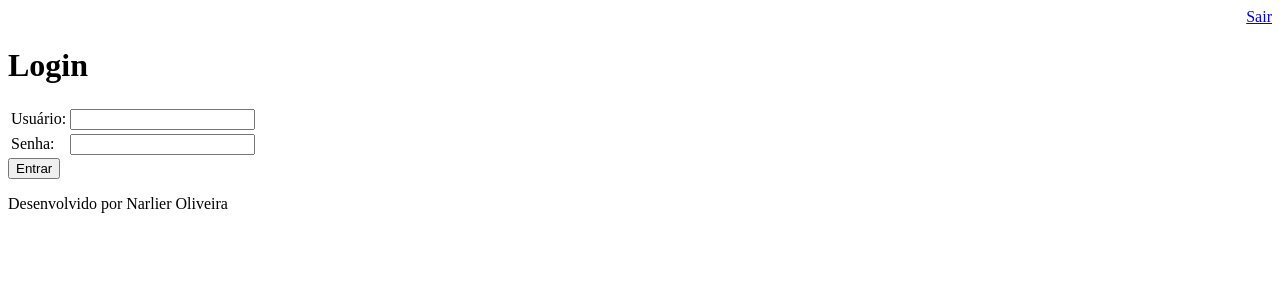
After one commit to narlier/agenda, a Django app: page /login/ in a window 1280 px wide. The commit adds this page. Shown: the top 300 px of the page. Run offline with Django 3.2, Linux system fonts and the light colour scheme.

Commit message:
Autenticação, login e decoradores(decorators).

```diff
--- a/agenda/urls.py
+++ b/agenda/urls.py
@@ -21,5 +21,8 @@ from django.views.generic import RedirectView
 urlpatterns = [
     path('admin/', admin.site.urls),
     path('agenda/', views.lista_eventos, name='agenda'),
-    path('', RedirectView.as_view(url='/agenda/'))
+    path('', RedirectView.as_view(url='/agenda/')),
+    path('login/', views.login_user),
+    path('login/submit', views.submit_login),
+    path('logout/', views.logout_user),
 ]
--- a/core/templates/core/agenda.html
+++ b/core/templates/core/agenda.html
@@ -2,6 +2,8 @@
 
 {% block content %}
     <h2>Agendamentos</h2>
+
+    <h3>Olá {{ usuario.username }}</h3>
 
     <ul style="font-size: 18px;">
     {% for evento in eventos %}
--- /dev/null
+++ b/core/templates/core/login.html
@@ -0,0 +1,26 @@
+{% extends "model-page.html" %}
+
+{% block content %}
+    <h1>Login</h1>
+
+    {% for message in messages %}
+     <strong>Erro:</strong> {{ message }}
+    {% endfor %}
+
+    <form action="submit" method="post">
+        {% csrf_token %}
+        <table>
+            <tr>
+                <td><label for="usuario">Usuário:</label></td>
+                <td><input type="text" name="username"></td>
+            </tr>
+            <tr>
+                <td><label for="password">Senha:</label></td>
+                <td><input type="password" name="password"></td>
+            </tr>
+        </table>
+        <button type="submit">Entrar</button>
+    </form>
+
+
+{% endblock %}
--- a/core/templates/model-header.html
+++ b/core/templates/model-header.html
@@ -1 +1,5 @@
 <title>Agenda</title>
+
+<div align="right">
+    <a href="/logout">Sair</a>
+</div>
--- a/core/views.py
+++ b/core/views.py
@@ -1,11 +1,38 @@
+from django.contrib import messages
+from django.contrib.auth import authenticate, login, logout
+from django.contrib.auth.decorators import login_required
 from django.http import response
-from django.shortcuts import render
+from django.shortcuts import redirect, render
 
 from .models import Evento
 
 
 # Create your views here.
+def login_user(request):
+    return render(request, 'core/login.html')
+
+
+def logout_user(request):
+    logout(request)
+    return redirect('/')
+
+
+def submit_login(request):
+    if request.POST:
+        username = request.POST.get('username')
+        password = request.POST.get('password')
+        usuario = authenticate(username=username, password=password)
+        if usuario is not None:
+            login(request, usuario)
+            return redirect('/')
+        else:
+            messages.error(request, "Usuário ou senha inválidos!")
+    return redirect('/')
+
+
+@login_required(login_url='/login/')
 def lista_eventos(request):
+    user = request.user
     evento = Evento.objects.all()
-    context = {'eventos': evento}
+    context = {'eventos': evento, 'usuario': user}
     return render(request, 'core/agenda.html', context)
```
